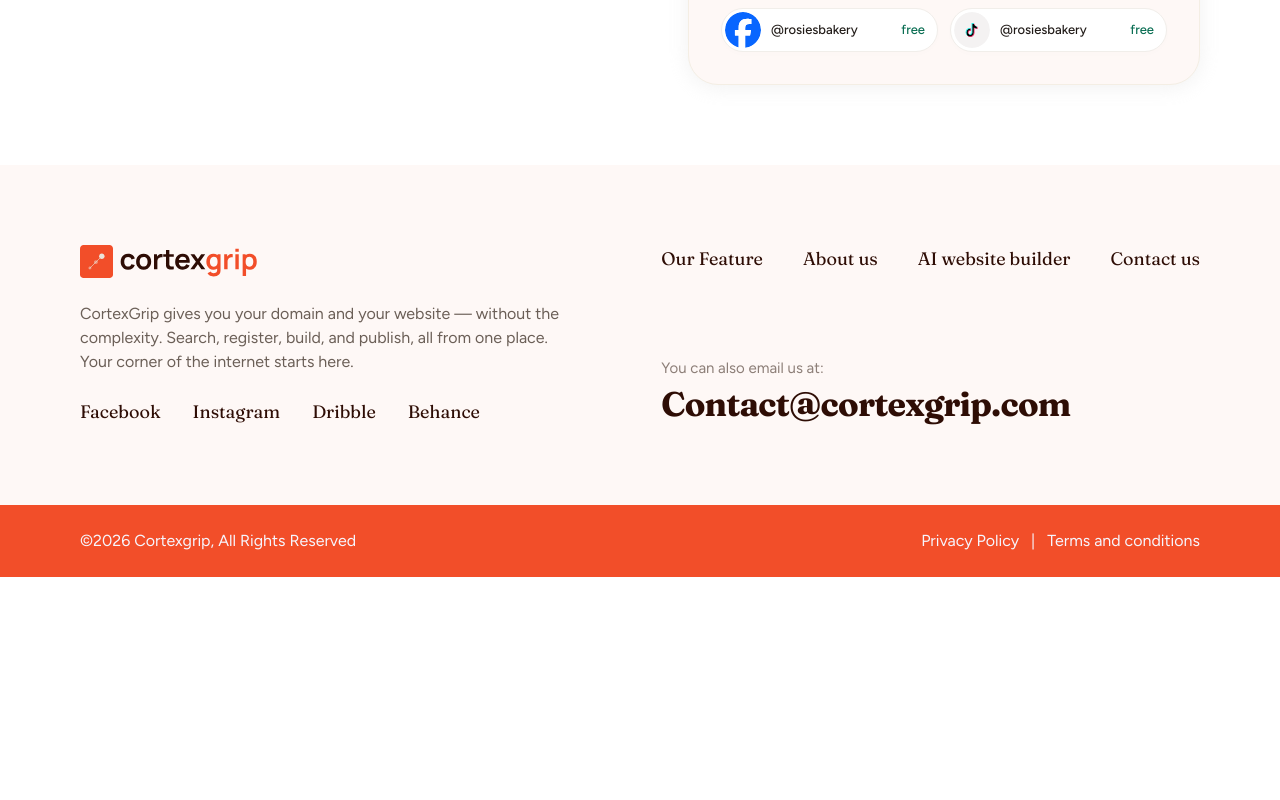
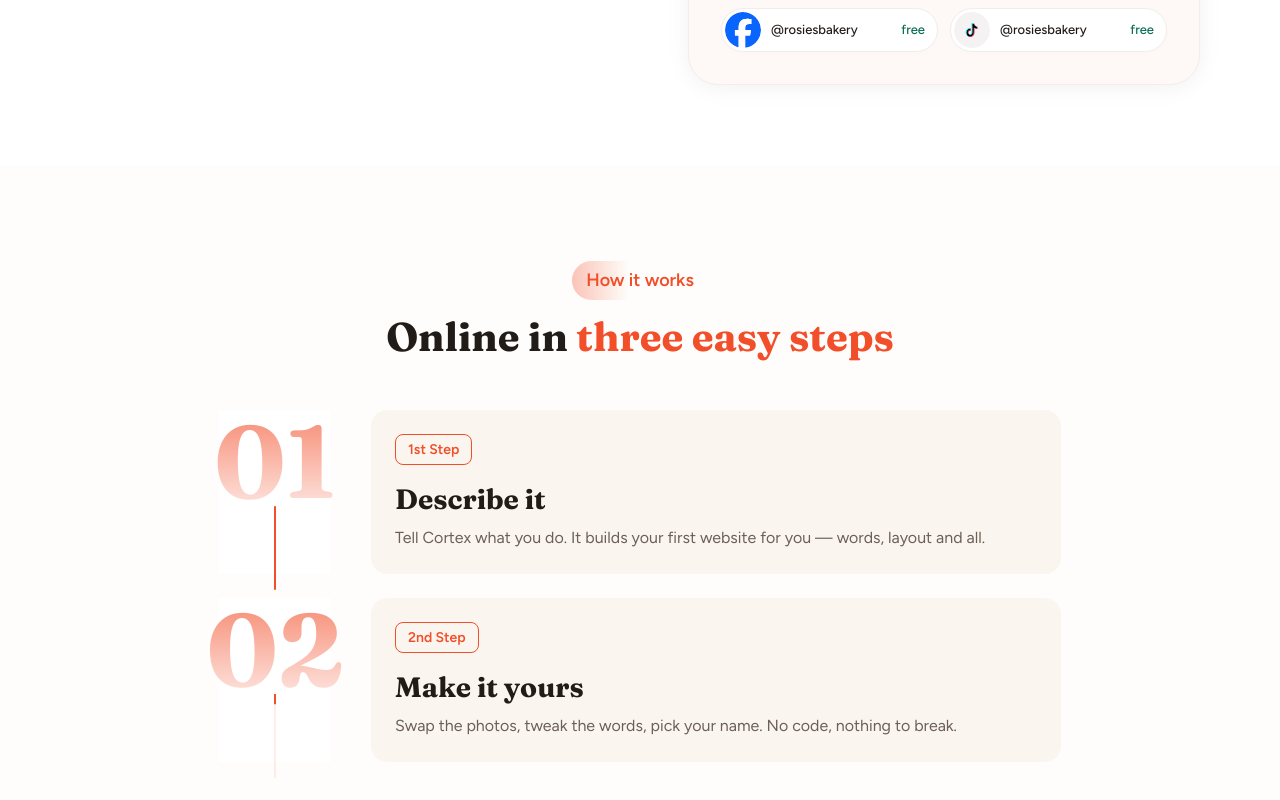
Before and after one commit to shafayath-jr/cortex-new-landing, a Next.js app: page / in a window 1280 px wide. Shown: the part 1164-1964 px from the top of the page. Before the commit the page ends 1741 px from the top, so only its background shows below. Built offline with nearby package versions, Linux system fonts and the light colour scheme.

Commit message:
feat: add HowItWorks section, motion dependencies, and refine UI

```diff
--- a/package.json
+++ b/package.json
@@ -13,6 +13,7 @@
     "@hugeicons/react": "^1.1.6",
     "class-variance-authority": "^0.7.1",
     "clsx": "^2.1.1",
+    "motion": "^12.40.0",
     "next": "16.2.9",
     "radix-ui": "^1.5.0",
     "react": "19.2.4",
--- a/src/app/layout.tsx
+++ b/src/app/layout.tsx
@@ -16,8 +16,8 @@ const fraunces = Fraunces({
 });
 
 export const metadata: Metadata = {
-  title: "Create Next App",
-  description: "Generated by create next app",
+  title: "CortexGrip",
+  description: "CortexGrip marketing website",
 };
 
 export default function RootLayout({
--- a/src/app/page.tsx
+++ b/src/app/page.tsx
@@ -1,4 +1,5 @@
 import { Hero } from "@/components/pages/Home/Hero";
+import { HowItWorks } from "@/components/pages/Home/HowItWorks";
 import { NameChecker } from "@/components/pages/Home/NameChecker";
 import { Footer } from "@/components/shared/Footer";
 import { Navbar } from "@/components/shared/Navbar";
@@ -10,6 +11,9 @@ export default function Home() {
       <main className="flex-1 flex flex-col">
         <Hero />
         <NameChecker />
+        <HowItWorks />
+        <div className="h-screen border-t border-[#F4EEE4]" />
+        {/* Spacer before footer */}
       </main>
       <Footer />
     </div>
--- /dev/null
+++ b/src/components/pages/Home/Debugger.tsx
@@ -0,0 +1,13 @@
+"use client";
+import { useMotionValueEvent, MotionValue } from "motion/react";
+import { useState } from "react";
+
+export function Debugger({ val }: { val: MotionValue<number> }) {
+  const [v, setV] = useState(0);
+  useMotionValueEvent(val, "change", (latest) => setV(latest));
+  return (
+    <div className="fixed top-0 left-0 z-50 bg-black text-white p-4 font-mono text-xl">
+      Progress: {v.toFixed(3)}
+    </div>
+  );
+}
--- a/src/components/pages/Home/Hero.tsx
+++ b/src/components/pages/Home/Hero.tsx
@@ -102,7 +102,7 @@ export function Hero() {
           </div>
 
           {/* Dynamic Prompt Box */}
-          <div className="font-figtree mt-5 w-full max-w-120">
+          <div className="font-figtree mt-5 w-full max-w-[343px] sm:max-w-[437px]">
             <div className="flex w-full items-center justify-between gap-3 rounded-full border border-[#DCD2C5] bg-white p-2 shadow-sm backdrop-blur-sm">
               <div className="flex items-center gap-3 overflow-hidden">
                 {/* Sparkles Icon */}
--- /dev/null
+++ b/src/components/pages/Home/HowItWorks.tsx
@@ -0,0 +1,133 @@
+"use client";
+
+import Bounded from "@/components/shared/Bounded";
+import { motion, useScroll, useSpring, useTransform } from "motion/react";
+import { useRef } from "react";
+
+const STEPS = [
+  {
+    step: "1st Step",
+    num: "01",
+    title: "Describe it",
+    desc: "Tell Cortex what you do. It builds your first website for you — words, layout and all.",
+  },
+  {
+    step: "2nd Step",
+    num: "02",
+    title: "Make it yours",
+    desc: "Swap the photos, tweak the words, pick your name. No code, nothing to break.",
+  },
+  {
+    step: "3rd Step",
+    num: "03",
+    title: "Go live",
+    desc: "Hit publish. Your site is live straight away, free, with security built in.",
+  },
+];
+
+export function HowItWorks() {
+  const sectionRef = useRef<HTMLElement>(null);
+
+  // "end end" → progress 0–1 spans exactly the pinned phase (section height
+  // minus one viewport), so the whole range is usable for the animation
+  const { scrollYProgress } = useScroll({
+    target: sectionRef,
+    offset: ["start start", "end end"],
+  });
+
+  // Spring-smoothed progress: glides between discrete wheel ticks
+  const progress = useSpring(scrollYProgress, {
+    stiffness: 100,
+    damping: 30,
+    restDelta: 0.001,
+  });
+
+  const card2Y = useTransform(progress, [0.15, 0.42], [400, 0]);
+  const card2Opacity = useTransform(progress, [0.15, 0.32], [0, 1]);
+  const card3Y = useTransform(progress, [0.55, 0.82], [400, 0]);
+  const card3Opacity = useTransform(progress, [0.55, 0.72], [0, 1]);
+
+  // Line 1 fills as card 2 enters; line 2 fills as card 3 enters
+  const line1ScaleY = useTransform(progress, [0.08, 0.42], [0, 1]);
+  const line2ScaleY = useTransform(progress, [0.48, 0.82], [0, 1]);
+  const lineScales = [line1ScaleY, line2ScaleY];
+
+  return (
+    // 180vh = 1 viewport pin + 0.8 viewports of scroll to drive the animation
+    <section
+      ref={sectionRef}
+      className="relative w-full bg-[#FEFDFB] min-h-[180vh]"
+    >
+      <Bounded
+        as="div"
+        className="sticky top-0 min-h-screen flex flex-col justify-center"
+      >
+        {/* Title — compact so 3 cards fit alongside it inside the pinned frame */}
+        <div className="w-full flex flex-col items-center shrink-0 pt-4">
+          <div className="font-figtree inline-flex items-center gap-1.5 rounded-full bg-[linear-gradient(90deg,#F24E29_-87.66%,rgba(242,78,41,0)_41.77%)] px-3.5 py-1.5">
+            <span className="text-[#F24E29] font-figtree text-[16px] sm:text-[18px] font-semibold">
+              How it works
+            </span>
+          </div>
+          <h2 className="font-fraunces font-bold text-center text-[#221C19] leading-tight text-3xl sm:text-4xl lg:text-[40px] tracking-normal mt-3">
+            Online in <span className="text-coral-500">three easy steps</span>
+          </h2>
+        </div>
+
+        {/* Cards area */}
+        <div className="w-full max-w-218.5 mx-auto px-4 shrink-0 mt-6 sm:mt-8 overflow-hidden py-4 -my-4">
+          <div className="flex flex-col gap-3 sm:gap-4 lg:gap-6">
+            {STEPS.map((item, idx) => (
+              <motion.div
+                key={item.num}
+                className="flex gap-3 sm:gap-6 lg:gap-10 will-change-transform"
+                initial={idx === 0 ? { opacity: 0, y: 30 } : undefined}
+                whileInView={idx === 0 ? { opacity: 1, y: 0 } : undefined}
+                viewport={idx === 0 ? { once: true, amount: 0.4 } : undefined}
+                transition={idx === 0 ? { duration: 0.5 } : undefined}
+                style={
+                  idx === 1
+                    ? { y: card2Y, opacity: card2Opacity }
+                    : idx === 2
+                      ? { y: card3Y, opacity: card3Opacity }
+                      : undefined
+                }
+              >
+                {/* Number column — bg-white masks the line behind the glyph */}
+                <div className="relative shrink-0 flex flex-col items-center bg-white w-14 sm:w-20 lg:w-28">
+                  <span className="font-fraunces font-bold select-none leading-none text-4xl sm:text-5xl lg:text-7xl xl:text-[102px] bg-[linear-gradient(180deg,#F24E29_-63.38%,#FFF_125.35%)] bg-clip-text text-transparent">
+                    {item.num}
+                  </span>
+
+                  {/* Line segment between this step and the next; top tracks the
+                      glyph height per breakpoint, bottom spans the stack gap */}
+                  {idx < STEPS.length - 1 && (
+                    <div className="absolute top-10 sm:top-13 lg:top-16 xl:top-24 -bottom-3 sm:-bottom-4 left-1/2 -translate-x-1/2 w-0.5 rounded-full bg-[#F24E29]/10">
+                      <motion.div
+                        className="absolute inset-0 bg-[#F24E29] origin-top rounded-full"
+                        style={{ scaleY: lineScales[idx] }}
+                      />
+                    </div>
+                  )}
+                </div>
+
+                {/* Card */}
+                <div className="flex-1 flex flex-col p-5 sm:p-6 bg-[#FAF6EF] rounded-[16px] cursor-default">
+                  <span className="border border-[#F24E29] py-1 px-3 rounded-[8px] font-figtree text-[13px] sm:text-[14px] font-semibold text-coral-500 w-fit">
+                    {item.step}
+                  </span>
+                  <h3 className="font-fraunces text-[#221C19] text-2xl sm:text-[28px] font-bold mt-4 mb-2">
+                    {item.title}
+                  </h3>
+                  <p className="font-figtree text-[#6B5F57] text-[15px] sm:text-[16px] leading-6">
+                    {item.desc}
+                  </p>
+                </div>
+              </motion.div>
+            ))}
+          </div>
+        </div>
+      </Bounded>
+    </section>
+  );
+}
--- a/src/components/pages/Home/SlidingPills.tsx
+++ b/src/components/pages/Home/SlidingPills.tsx
@@ -14,7 +14,6 @@ const ITEMS = [
 ];
 
 const ITEM_HEIGHT = 52; // px — matches h-13 (52px)
-const VISIBLE_COUNT = 5;
 
 // To achieve infinite looping, we repeat the array 3 times
 const EXTENDED_ITEMS = [...ITEMS, ...ITEMS, ...ITEMS];
--- a/src/components/shared/Footer.tsx
+++ b/src/components/shared/Footer.tsx
@@ -22,7 +22,7 @@ export function Footer() {
               width={177}
               height={33}
               priority
-              className="h-[33px] w-auto"
+              className="h-10 w-auto"
             />
           </Link>
 
```
Also changed, not shown: 1 other file (tests, documents, lock files or other folders).
